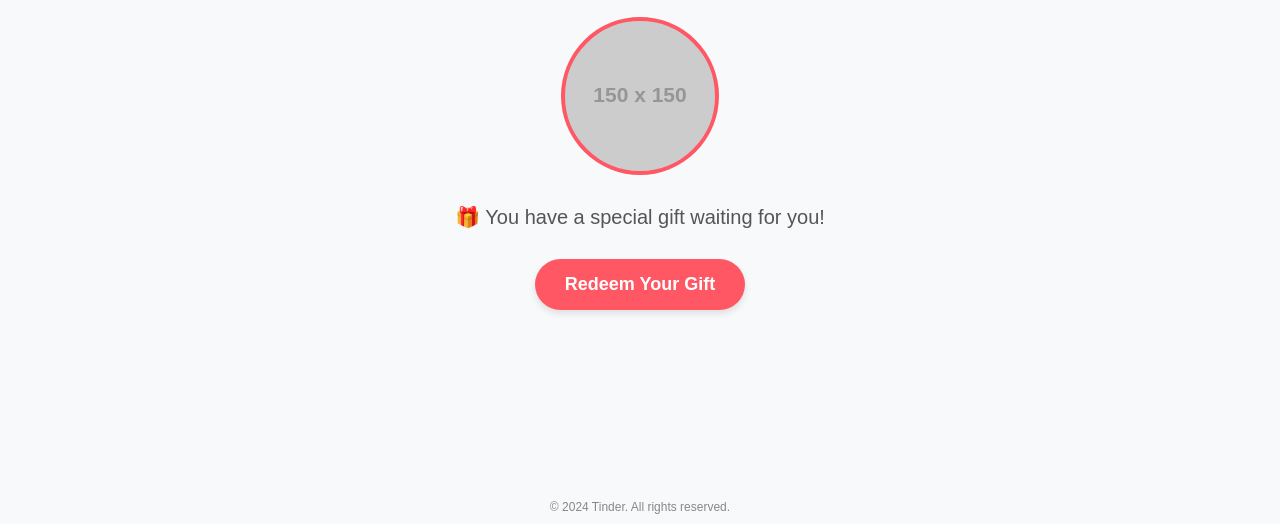
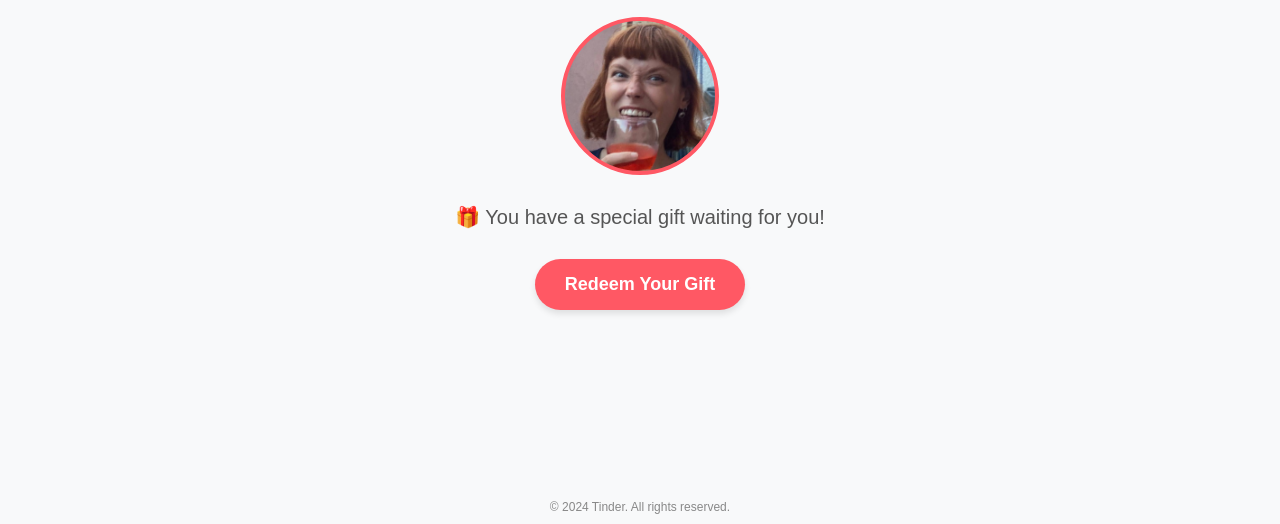
Before and after one commit to Bileragger/FakeTinder, a plain HTML site: page index.html in a window 1280 px wide. Shown: the part 276-800 px from the top of the page. Drawn offline with Linux system fonts and the light colour scheme; placeholder pictures from the web are drawn by us.

Commit message:
Update index.html

```diff
--- a/index.html
+++ b/index.html
@@ -30,7 +30,7 @@
       height: 150px;
       border-radius: 50%;
       margin: 20px;
-      background: url('https://via.placeholder.com/150') no-repeat center center;
+      background: url('lu.jpg') no-repeat center center;
       background-size: cover;
       border: 4px solid #ff5864;
     }
```
